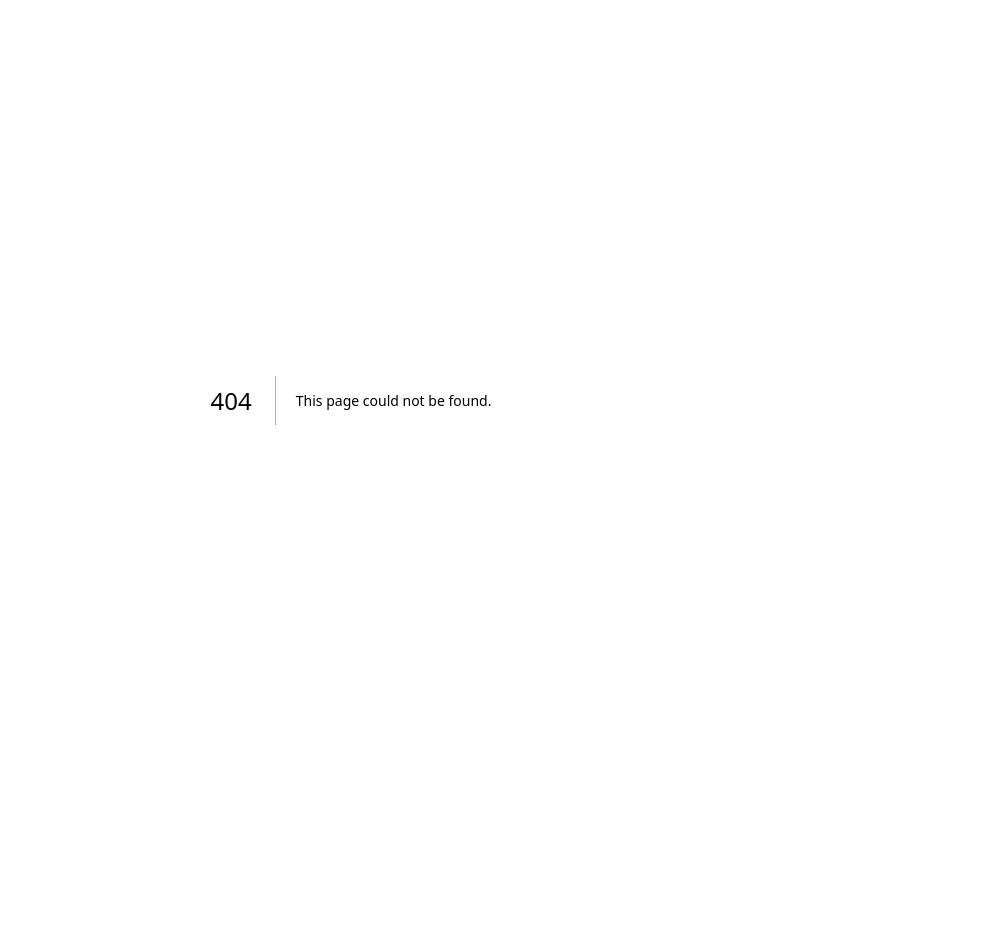
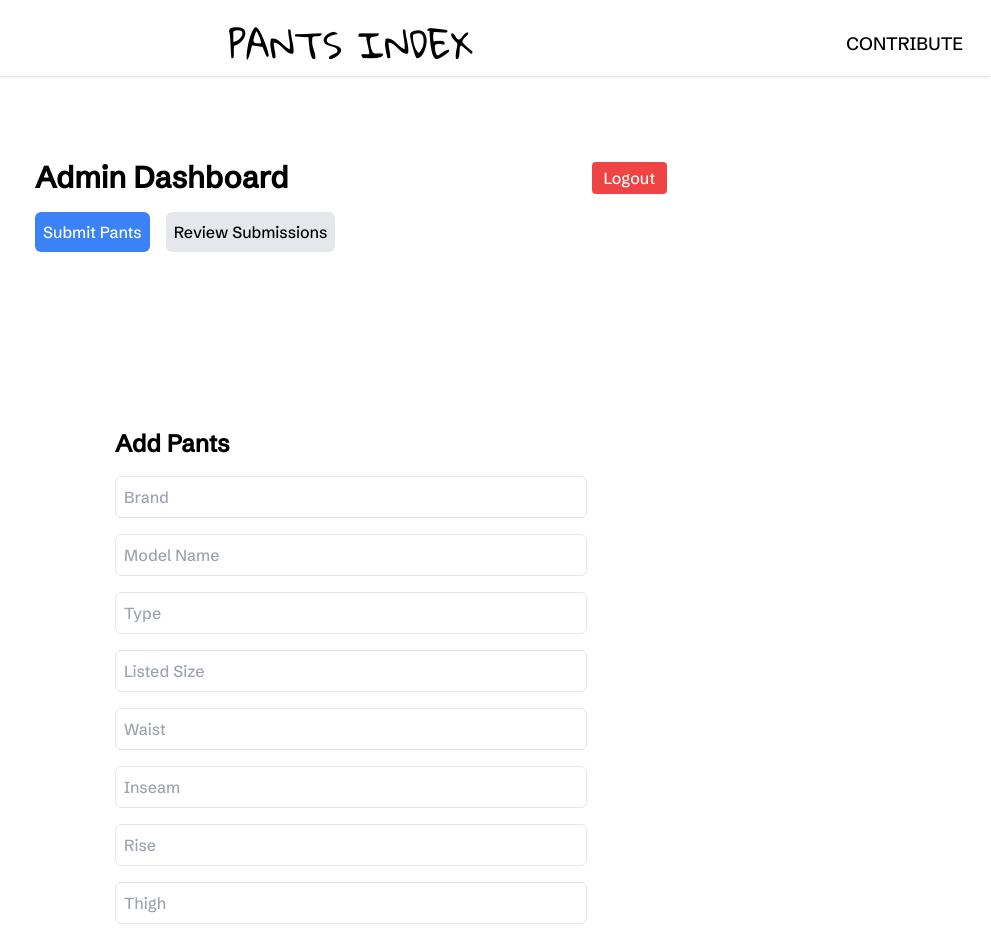
Before and after one commit to colecarter96/PantsIndex4, a Next.js app in the folder next-app/: page /admin in a window 1280 px wide. Before the commit this address had no page. Shown: the top 940 px of the page, without its empty margins (289-1280 px from the left). Before the commit the page ends 800 px from the top, so only its background shows below. Built offline with nearby package versions, Linux system fonts and the light colour scheme; a web font is replaced by a local one.

Commit message:
Tried something

```diff
--- /dev/null
+++ b/next-app/app/admin/page.tsx
@@ -0,0 +1,48 @@
+"use client";
+
+import { useRouter } from "next/navigation";
+import { useState } from "react";
+import AdminPants from "./pants/page";
+import AdminReviewForm from "../components/AdminReviewForm";
+
+const AdminDashboard = () => {
+  const router = useRouter();
+  const [activeTab, setActiveTab] = useState<"submit" | "review">("submit");
+
+  const handleLogout = () => {
+    document.cookie = "token=; Max-Age=0; path=/";
+    router.push("/login");
+  };
+
+  return (
+    <div className="max-w-2xl mx-auto p-5 pt-40">
+      <div className="flex justify-between items-center mb-4">
+        <h1 className="text-3xl font-bold">Admin Dashboard</h1>
+        <button onClick={handleLogout} className="bg-red-500 px-3 py-1 rounded text-white">
+          Logout
+        </button>
+      </div>
+
+      {/* Tab Navigation */}
+      <div className="flex space-x-4 mb-4">
+        <button
+          onClick={() => setActiveTab("submit")}
+          className={`p-2 rounded-md ${activeTab === "submit" ? "bg-blue-500 text-white" : "bg-gray-200"}`}
+        >
+          Submit Pants
+        </button>
+        <button
+          onClick={() => setActiveTab("review")}
+          className={`p-2 rounded-md ${activeTab === "review" ? "bg-blue-500 text-white" : "bg-gray-200"}`}
+        >
+          Review Submissions
+        </button>
+      </div>
+
+      {/* Render Tab Content */}
+      {activeTab === "submit" ? <AdminPants /> : <AdminReviewForm />}
+    </div>
+  );
+};
+
+export default AdminDashboard;
--- /dev/null
+++ b/next-app/app/components/LogOutButton.tsx
@@ -0,0 +1,20 @@
+"use client";
+
+import { useRouter } from "next/navigation";
+
+const LogoutButton = () => {
+  const router = useRouter();
+
+  const handleLogout = async () => {
+    await fetch("/api/logout"); // Call the logout API
+    router.push("/admin/login"); // Redirect to login page
+  };
+
+  return (
+    <button onClick={handleLogout} className="bg-red-500 text-white px-4 py-2 rounded">
+      Logout
+    </button>
+  );
+};
+
+export default LogoutButton;
--- /dev/null
+++ b/next-app/app/components/Modal.tsx
@@ -0,0 +1,24 @@
+"use client";
+
+import { useEffect, useState } from "react";
+
+const Modal = ({ onClose }: { onClose: () => void }) => {
+  return (
+    <div className="fixed inset-0 flex items-center justify-center bg-black bg-opacity-50 z-50">
+      <div className="bg-white p-6 rounded-lg max-w-md shadow-lg">
+        <h2 className="text-xl font-bold mb-2">Before You Submit</h2>
+        <p className="mb-4">
+          Please ensure all measurements and details are accurate (in inches). Submissions will be reviewed before being added.
+        </p>
+        <button
+          className="bg-blue-500 text-white px-4 py-2 rounded-md"
+          onClick={onClose}
+        >
+          Got it!
+        </button>
+      </div>
+    </div>
+  );
+};
+
+export default Modal;
--- a/next-app/app/components/SubmitPantsForm.tsx
+++ b/next-app/app/components/SubmitPantsForm.tsx
@@ -3,6 +3,7 @@
 import { useState } from "react";
 import Header from "@/app/components/Header";
 import Footer from "@/app/components/Footer";
+import Modal from "./Modal";
 
 const SubmitPantsForm = () => {
   const [form, setForm] = useState({
@@ -22,6 +23,7 @@ const SubmitPantsForm = () => {
   });
 
   const [status, setStatus] = useState("");
+  const [showModal, setShowModal] = useState(true);
 
   const handleChange = (e: React.ChangeEvent<HTMLInputElement>) => {
     setForm({ ...form, [e.target.name]: e.target.value });
@@ -63,21 +65,30 @@ const SubmitPantsForm = () => {
   return (
     <>
       <Header />
+      {showModal && <Modal onClose={() => setShowModal(false)} />}
       <div className="max-w-lg mx-auto p-5 pt-40">
         <h1 className="text-2xl font-bold mb-4">Submit Pants</h1>
         {status && <p className="text-sm mb-2">{status}</p>}
         <form onSubmit={handleSubmit} className="grid gap-4">
-          {Object.keys(form).map((key) => (
+        {Object.keys(form).map((key) => {
+          let placeholderText = key; // Default placeholder
+
+          // Custom placeholders for specific fields
+          if (key === "Cover") placeholderText = "Enter Cover Image Address";
+          if (key === "Hover") placeholderText = "Enter Hover Image Address";
+
+          return (
             <input
               key={key}
               type="text"
               name={key}
               value={form[key as keyof typeof form]}
               onChange={handleChange}
-              placeholder={key}
+              placeholder={placeholderText}
               className="border p-2 rounded-md"
             />
-          ))}
+          );
+        })}
           <button type="submit" className="bg-blue-500 text-white p-2 rounded-md">
             Submit
           </button>
--- /dev/null
+++ b/next-app/app/login/page.tsx
@@ -0,0 +1,43 @@
+"use client";
+
+import { useState } from "react";
+import { useRouter } from "next/navigation";
+
+const LoginPage = () => {
+  const [password, setPassword] = useState("");
+  const [error, setError] = useState("");
+  const router = useRouter();
+
+  const handleSubmit = async (e: React.FormEvent) => {
+    e.preventDefault();
+
+    // Check password (set in environment variables for security)
+    if (password === process.env.NEXT_PUBLIC_ADMIN_PASSWORD) {
+      document.cookie = `auth-token=${password}; path=/; max-age=86400`; // Store token for 1 day
+      router.push("/admin/pants");
+    } else {
+      setError("Incorrect password");
+    }
+  };
+
+  return (
+    <div className="flex flex-col items-center justify-center min-h-screen">
+      <h1 className="text-2xl font-bold">Admin Login</h1>
+      <form onSubmit={handleSubmit} className="mt-4">
+        <input
+          type="password"
+          value={password}
+          onChange={(e) => setPassword(e.target.value)}
+          className="border p-2 rounded"
+          placeholder="Enter Admin Password"
+        />
+        <button type="submit" className="bg-blue-500 text-white p-2 rounded ml-2">
+          Login
+        </button>
+      </form>
+      {error && <p className="text-red-500 mt-2">{error}</p>}
+    </div>
+  );
+};
+
+export default LoginPage;
```
Also changed, not shown: next-app/middleware.ts (added, +17 -0 lines).
